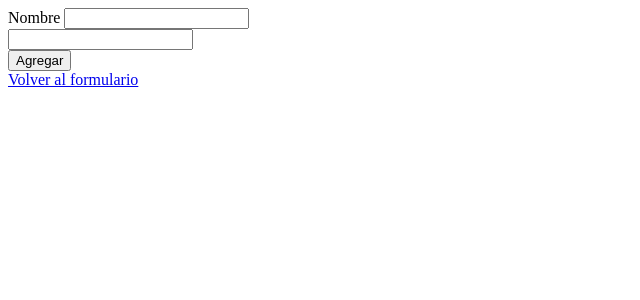
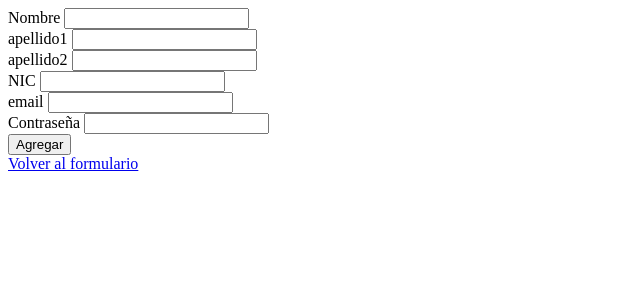
Before and after one commit to hectorvidalsoto-cmd/DWCS_Ejercicios, a PHP site: page /ejercicios/actividad_1.3/practicas_registro.php in a window 1280 px wide. Shown: the top 300 px of the page, without its empty margins (0-640 px from the left). Run offline with PHP 8.4, Linux system fonts and the light colour scheme.

Commit message:
ejercicio 1.3.1 mejorado

```diff
--- a/UD1/src/ejercicios/actividad_1.3/practicas_funciones.php
+++ b/UD1/src/ejercicios/actividad_1.3/practicas_funciones.php
@@ -43,14 +43,18 @@ function getUsuarios(): array
     return $toret;
 }
 
-if ($_SERVER['REQUEST_METHOD'] == "POST") {
-    addUsuario(
-        $_POST['nombre'],
-        $_POST['apellido1'],
-        $_POST['apellido2'],
-        $_POST['nic'],
-        $_POST['email'],
-        $_POST['contrasena']
-    );
+function validar (string $nic, string $password) {
+    $toret = [];
+    $conexion = getConexion();
+
+    $sql = "SELECT nic, contraseña FROM usuarios WHERE nic = '$nic' and contraseña = '$password'";
+    $resultado = $conexion->query($sql);
+    $toret = $resultado->fetch();
+    $conexion = null;
+    if(!$toret){
+        return false;
+    } else {
+        return true;
+    }
 }
 ?>
--- a/UD1/src/ejercicios/actividad_1.3/practicas_registro.php
+++ b/UD1/src/ejercicios/actividad_1.3/practicas_registro.php
@@ -8,14 +8,35 @@
 </head>
 
 <body>
-    <form action="practicas_funciones.php" method="post">
+    <form action="practicas_registro.php" method="post">
         <label for="nombre">Nombre</label>
         <input type="text" name="nombre" required><br>
-
+        <label for="apellido1">apellido1</label>
+        <input type="text" name="apellido1" required><br>
+        <label for="apellido2">apellido2</label>
+        <input type="text" name="apellido2"><br>
+        <label for="nic">NIC</label>
+        <input type="text" name="nic" required><br>
+        <label for="email">email</label>
+        <input type="text" name="email" required><br>
+        <label for="password">Contraseña</label>
         <input type="password" name="contrasena" required><br>
         <button type="submit">Agregar</button>
     </form>
     <a href="practicas_login.php">Volver al formulario</a>
 </body>
+<?php
+require_once "practicas_funciones.php";
+if ($_SERVER['REQUEST_METHOD'] == "POST") {
+    addUsuario(
+        $_POST['nombre'],
+        $_POST['apellido1'],
+        $_POST['apellido2'],
+        $_POST['nic'],
+        $_POST['email'],
+        $_POST['contrasena']
+    );
+}
+?>
 
 </html>
```
Also changed, not shown: UD1/src/ejercicios/actividad_1.3/practicas_login.php (+16 -1 lines).
